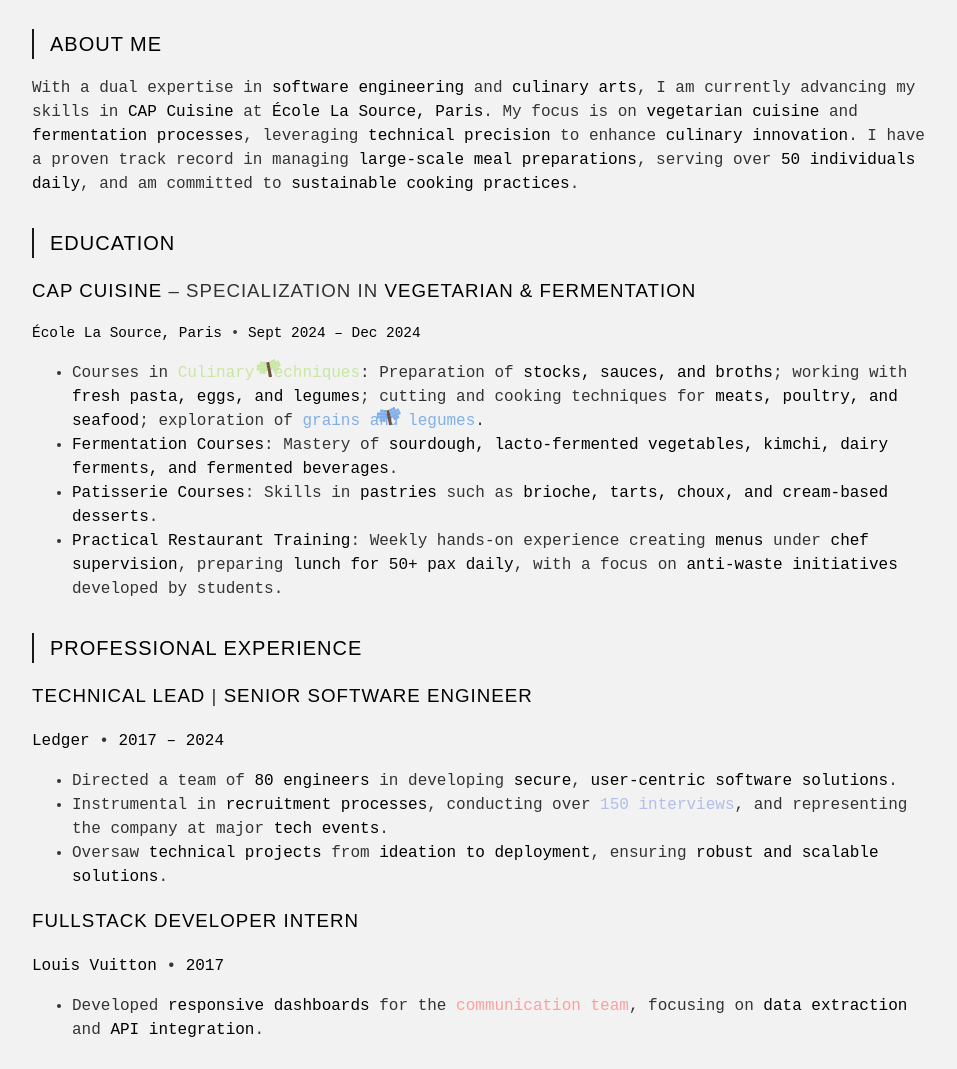
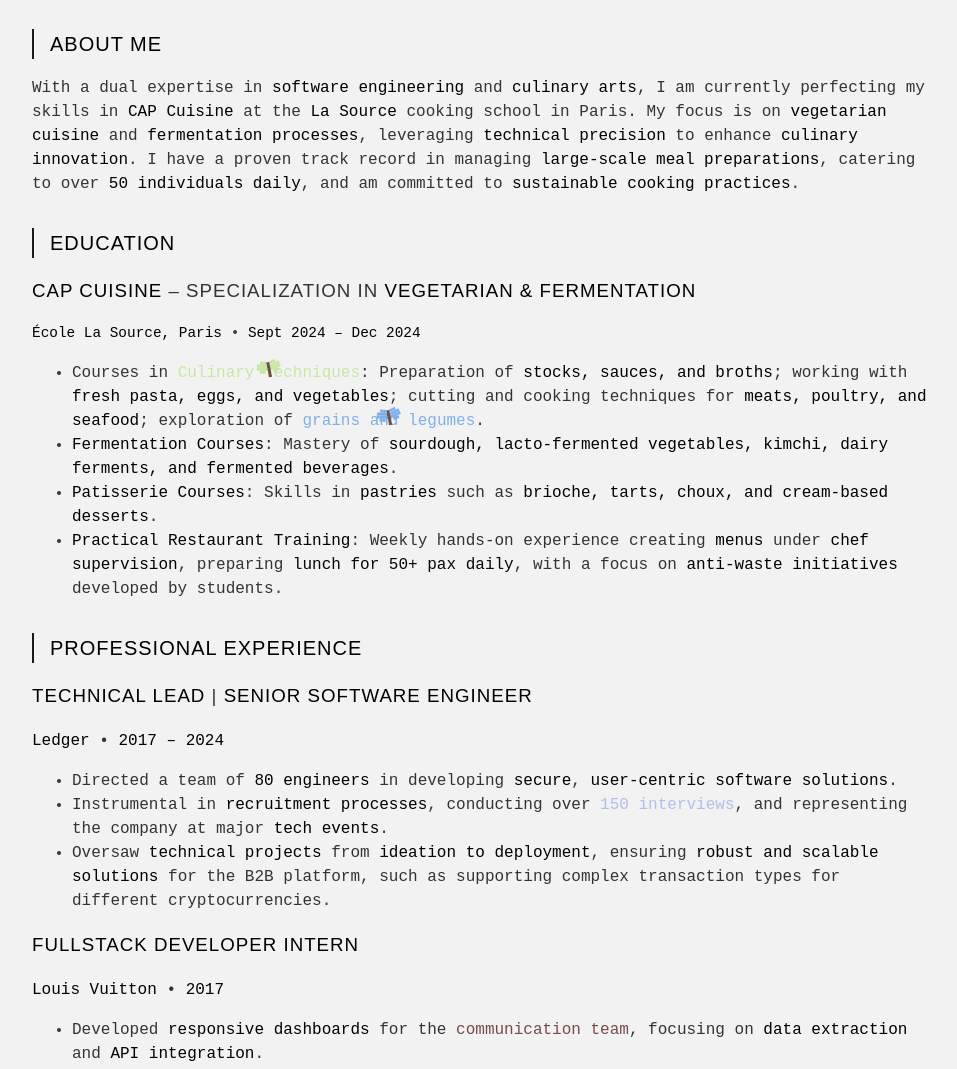
Before and after one commit to malikfassi/malikfassi.github.io, a plain HTML site: page index.html in a window 1280 px wide. Shown: the part 342-1411 px from the top of the page, without its empty margins (158-1115 px from the left). Drawn offline with Linux system fonts and the light colour scheme.

Commit message:
Update personal and educational details for clarity and accuracy in the About Me section

```diff
--- a/index.html
+++ b/index.html
@@ -18,7 +18,7 @@
         </div>
         <section class="section">
             <h2><span class="important-word">ABOUT ME</span></h2>
-            <p>With a dual expertise in <span class="important-word">software engineering</span> and <span class="important-word">culinary arts</span>, I am currently advancing my skills in <span class="important-word">CAP Cuisine</span> at <span class="important-word">École La Source, Paris</span>. My focus is on <span class="important-word">vegetarian cuisine</span> and <span class="important-word">fermentation processes</span>, leveraging <span class="important-word">technical precision</span> to enhance <span class="important-word">culinary innovation</span>. I have a proven track record in managing <span class="important-word">large-scale meal preparations</span>, serving over <span class="important-word">50 individuals daily</span>, and am committed to <span class="important-word">sustainable cooking practices</span>.</p>
+            <p>With a dual expertise in <span class="important-word">software engineering</span> and <span class="important-word">culinary arts</span>, I am currently perfecting my skills in <span class="important-word">CAP Cuisine</span> at the <span class="important-word">La Source</span> cooking school in Paris. My focus is on <span class="important-word">vegetarian cuisine</span> and <span class="important-word">fermentation processes</span>, leveraging <span class="important-word">technical precision</span> to enhance <span class="important-word">culinary innovation</span>. I have a proven track record in managing <span class="important-word">large-scale meal preparations</span>, catering to over <span class="important-word">50 individuals daily</span>, and am committed to <span class="important-word">sustainable cooking practices</span>.</p>
         </section>
         <section class="section">
             <h2><span class="important-word">EDUCATION</span></h2>
@@ -26,7 +26,7 @@
                 <h3><span class="important-word">CAP Cuisine</span> – Specialization in <span class="important-word">Vegetarian & Fermentation</span></h3>
                 <p class="experience-date"><span class="important-word">École La Source, Paris</span> • <span class="important-word">Sept 2024 – Dec 2024</span></p>
                 <ul>
-                    <li>Courses in <span class="important-word">Culinary Techniques</span>: Preparation of <span class="important-word">stocks, sauces, and broths</span>; working with <span class="important-word">fresh pasta, eggs, and legumes</span>; cutting and cooking techniques for <span class="important-word">meats, poultry, and seafood</span>; exploration of <span class="important-word">grains and legumes</span>.</li>
+                    <li>Courses in <span class="important-word">Culinary Techniques</span>: Preparation of <span class="important-word">stocks, sauces, and broths</span>; working with <span class="important-word">fresh pasta, eggs, and vegetables</span>; cutting and cooking techniques for <span class="important-word">meats, poultry, and seafood</span>; exploration of <span class="important-word">grains and legumes</span>.</li>
                     <li><span class="important-word">Fermentation Courses</span>: Mastery of <span class="important-word">sourdough, lacto-fermented vegetables, kimchi, dairy ferments, and fermented beverages</span>.</li>
                     <li><span class="important-word">Patisserie Courses</span>: Skills in <span class="important-word">pastries</span> such as <span class="important-word">brioche, tarts, choux, and cream-based desserts</span>.</li>
                     <li><span class="important-word">Practical Restaurant Training</span>: Weekly hands-on experience creating <span class="important-word">menus</span> under <span class="important-word">chef supervision</span>, preparing <span class="important-word">lunch for 50+ pax daily</span>, with a focus on <span class="important-word">anti-waste initiatives</span> developed by students.</li>
@@ -40,7 +40,7 @@
             <ul>
                 <li>Directed a team of <span class="important-word">80 engineers</span> in developing <span class="important-word">secure</span>, <span class="important-word">user-centric software solutions</span>.</li>
                 <li>Instrumental in <span class="important-word">recruitment processes</span>, conducting over <span class="important-word">150 interviews</span>, and representing the company at major <span class="important-word">tech events</span>.</li>
-                <li>Oversaw <span class="important-word">technical projects</span> from <span class="important-word">ideation to deployment</span>, ensuring <span class="important-word">robust and scalable solutions</span>.</li>
+                <li>Oversaw <span class="important-word">technical projects</span> from <span class="important-word">ideation to deployment</span>, ensuring <span class="important-word">robust and scalable solutions</span> for the B2B platform, such as supporting complex transaction types for different cryptocurrencies.</li>
             </ul>
             <h3><span class="important-word">Fullstack Developer Intern</span></h3>
             <p class="date"><span class="important-word">Louis Vuitton</span> • <span class="important-word">2017</span></p>
```
